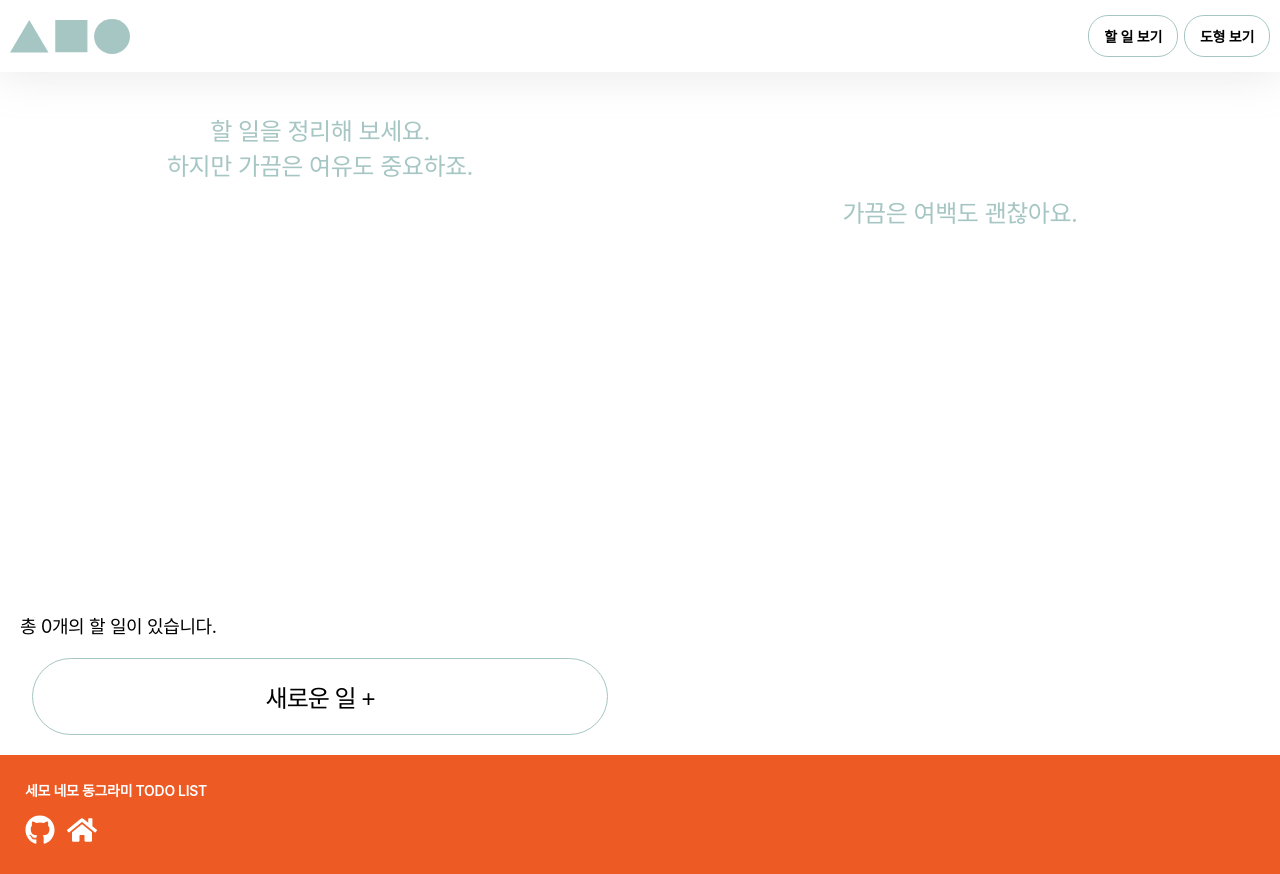
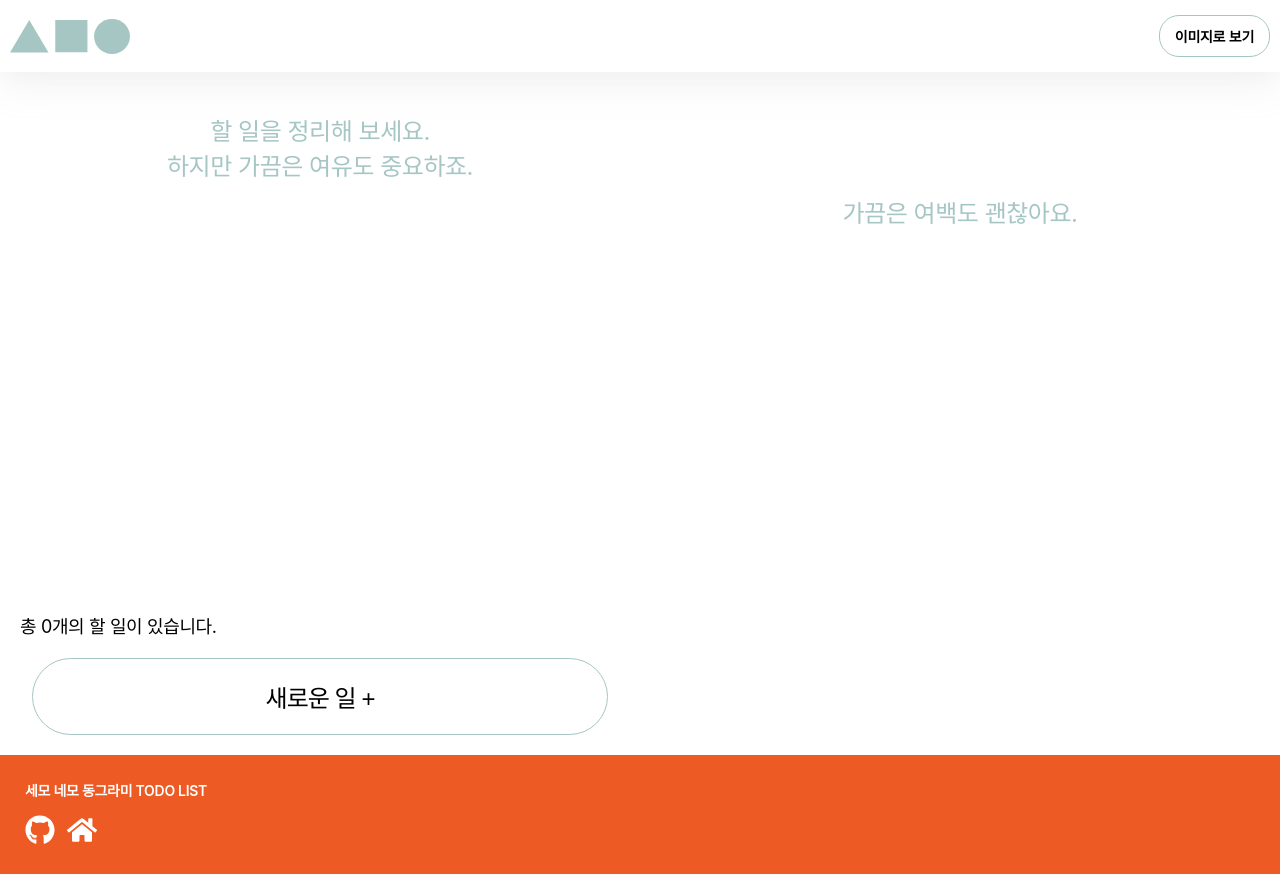
Before and after one commit to DaH-115/shape-of-task, a React (Create React App) app: page / in a window 1280 px wide. Built offline with nearby package versions, Linux system fonts and the light colour scheme; a web font is replaced by a local one.

Commit message:
✅ windowWidth -  커스텀 훅으로 인해 중복 렌더링 되는 문제를 해결하기 위해 전역에서 관리하는 것으로 변경

```diff
--- a/src/App.js
+++ b/src/App.js
@@ -3,7 +3,7 @@ import { useSelector } from 'react-redux';
 import { Routes, Route, useNavigate } from 'react-router-dom';
 import { ThemeProvider } from 'styled-components';
 import { defalutTheme } from './styles/theme';
-import useResize from './hook/useResize';
+import { debounce } from 'lodash';
 
 import GlobalStyle from './styles/GlobalStyle';
 import Header from './layout/Header';
@@ -20,13 +20,22 @@ import MetaTags from './MetaTags';
 function App() {
   const todoList = useSelector((state) => state.todoList.value);
   const [capture, setCapture] = useState(false);
+  const [windowWidth, setWindowWidth] = useState(window.innerWidth);
   const navigate = useNavigate();
-  const windowWidth = useResize();
   const desktopSize = 1024;
 
   useEffect(() => {
+    const resizeHandler = () => {
+      setWindowWidth(window.innerWidth);
+    };
+
+    window.addEventListener('resize', debounce(resizeHandler, 200));
     windowWidth >= desktopSize && navigate('/');
-  }, [navigate, windowWidth]);
+
+    return () => {
+      window.removeEventListener('resize', resizeHandler);
+    };
+  }, [windowWidth, navigate]);
 
   useEffect(() => {
     localStorage.setItem('todoList', JSON.stringify(todoList));
@@ -40,7 +49,11 @@ function App() {
     <ThemeProvider theme={defalutTheme}>
       <MetaTags titleText='main' />
       <GlobalStyle />
-      <Header onCapture={setCapture} />
+      <Header
+        onCapture={setCapture}
+        windowWidth={windowWidth}
+        viewSize={desktopSize}
+      />
       <FlexWrapper>
         <Wrapper>
           <Main>
@@ -78,7 +91,6 @@ function App() {
           <AddButton todoList={todoList} />
         </Wrapper>
         {/* DESKTOP SIZE */}
-
         {windowWidth >= desktopSize && (
           <Main>
             {arrCheck === undefined ? (
--- a/src/hook/useResize.js
+++ /dev/null
@@ -1,22 +0,0 @@
-import { useState, useEffect } from 'react';
-import { debounce } from 'lodash';
-
-const useResize = () => {
-  const [windowWidth, setWindowWidth] = useState(window.innerWidth);
-
-  useEffect(() => {
-    const resizeHandler = () => {
-      setWindowWidth(window.innerWidth);
-    };
-
-    window.addEventListener('resize', debounce(resizeHandler, 100));
-
-    return () => {
-      window.removeEventListener('resize', resizeHandler);
-    };
-  }, []);
-
-  return windowWidth;
-};
-
-export default useResize;
```
